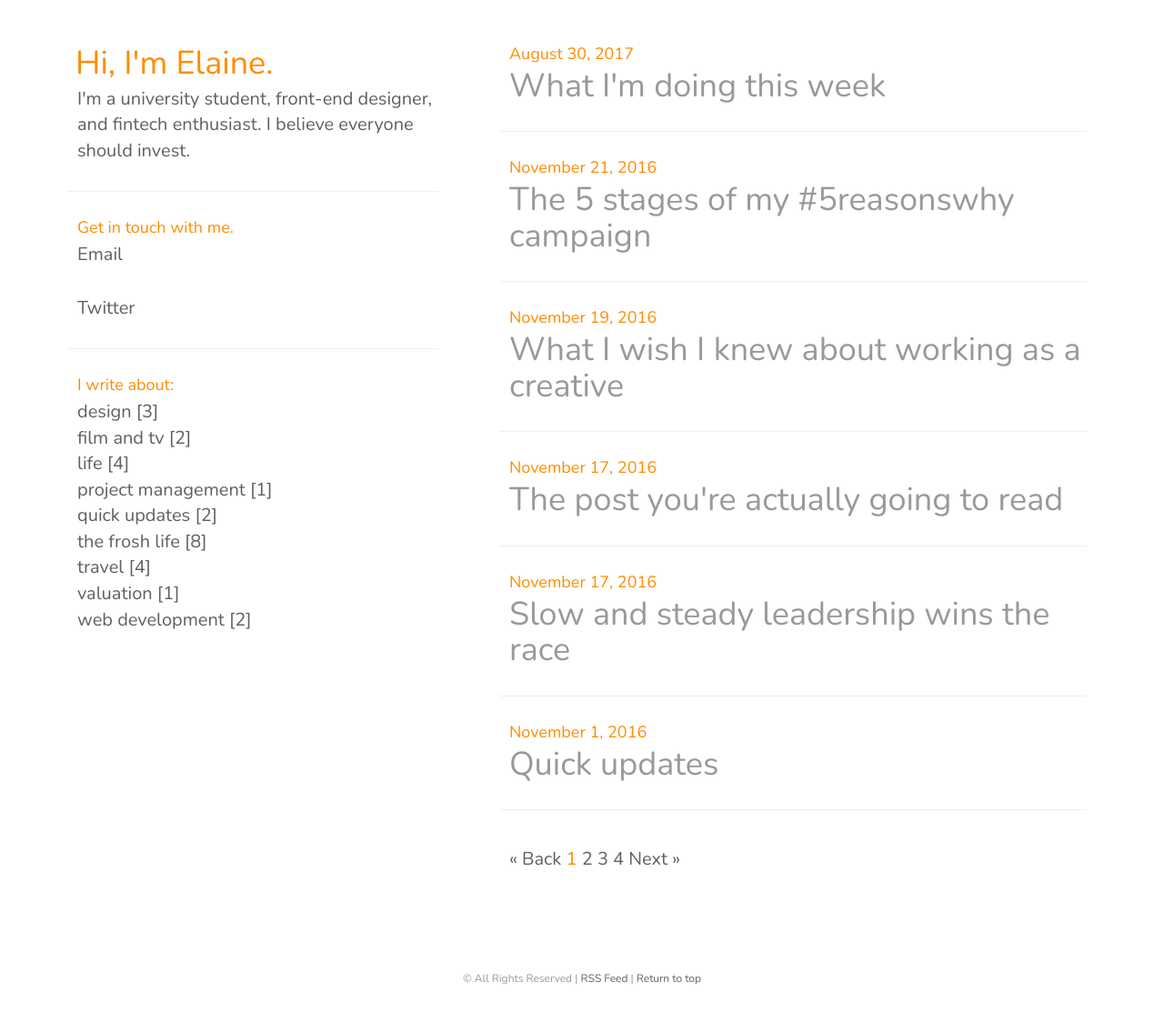
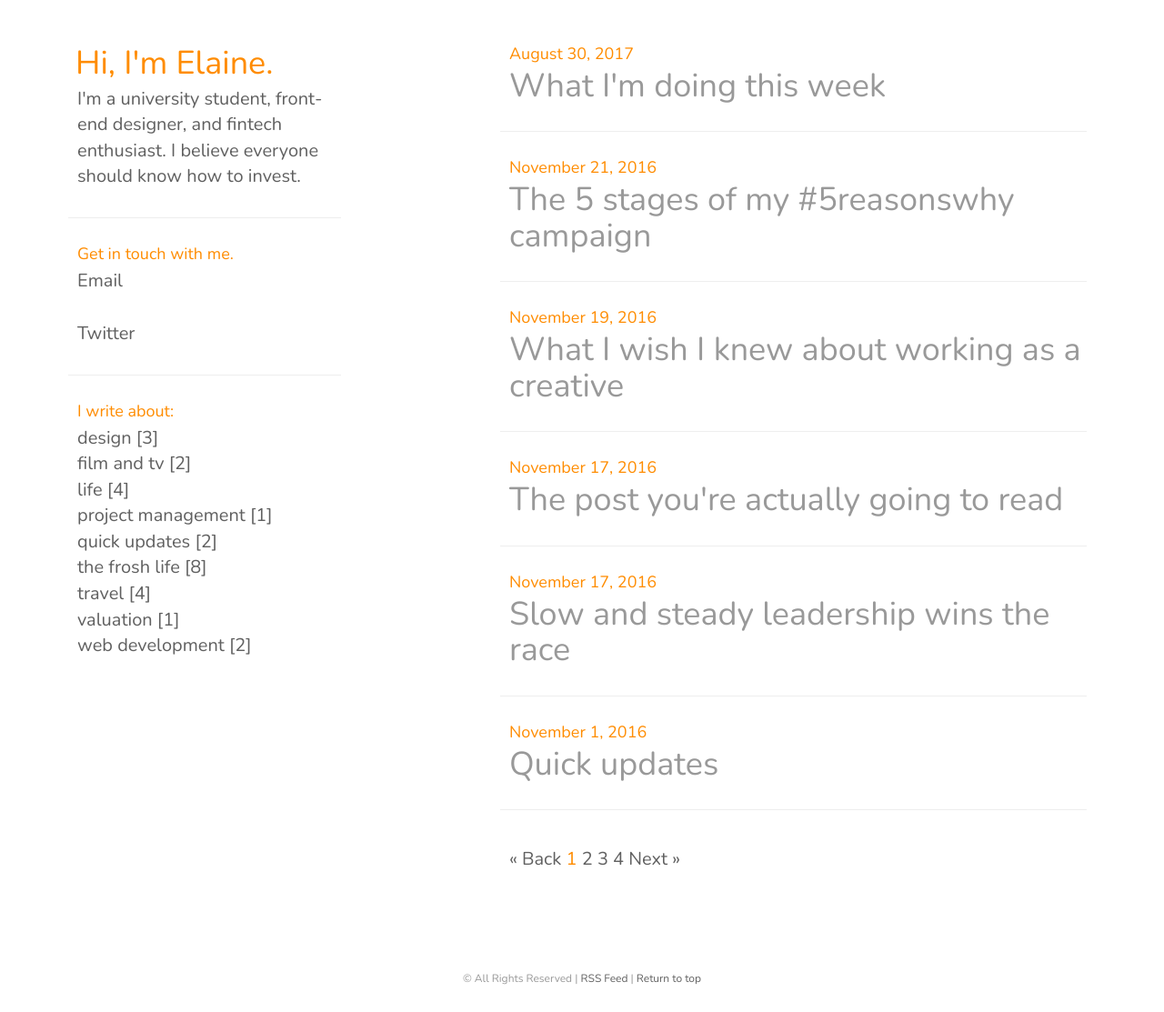
Before and after one commit to elaineg/blog, a Jekyll site: the page built from index.html, in a window 1280 px wide and 1113 px high. Shown: the whole window at 91% size. Built offline with Jekyll 4.4.1, drawn with Linux system fonts in a browser that asks for light colours; the list of posts is cut into pages by our own code.

Commit message:
can't get the sidebar to work

```diff
--- a/_includes/sidebar.html
+++ b/_includes/sidebar.html
@@ -1,6 +1,6 @@
-<div class="about col-lg-4 col-xs-12" style="z-index: 10;">
+<div class="about col-lg-3 col-md-4 col-xs-12" style="z-index: 10;">
         <a href="{{ site.url }}"><h1 style="margin-bottom: 5px; font-weight: 400; color: darkorange; margin-left: -2px; margin-top: 30px;">Hi, I'm Elaine.</h1>
-        <p style="margin-bottom: 30px;">I'm a university student, front-end designer, and fintech enthusiast. I believe everyone should invest.</p></a>
+        <p style="margin-bottom: 30px;">I'm a university student, front-end designer, and fintech enthusiast. I believe everyone should know how to invest.</p></a>
         <hr>
         <div class="portfolio">
         <h4>Get in touch with me.</h4>
```
